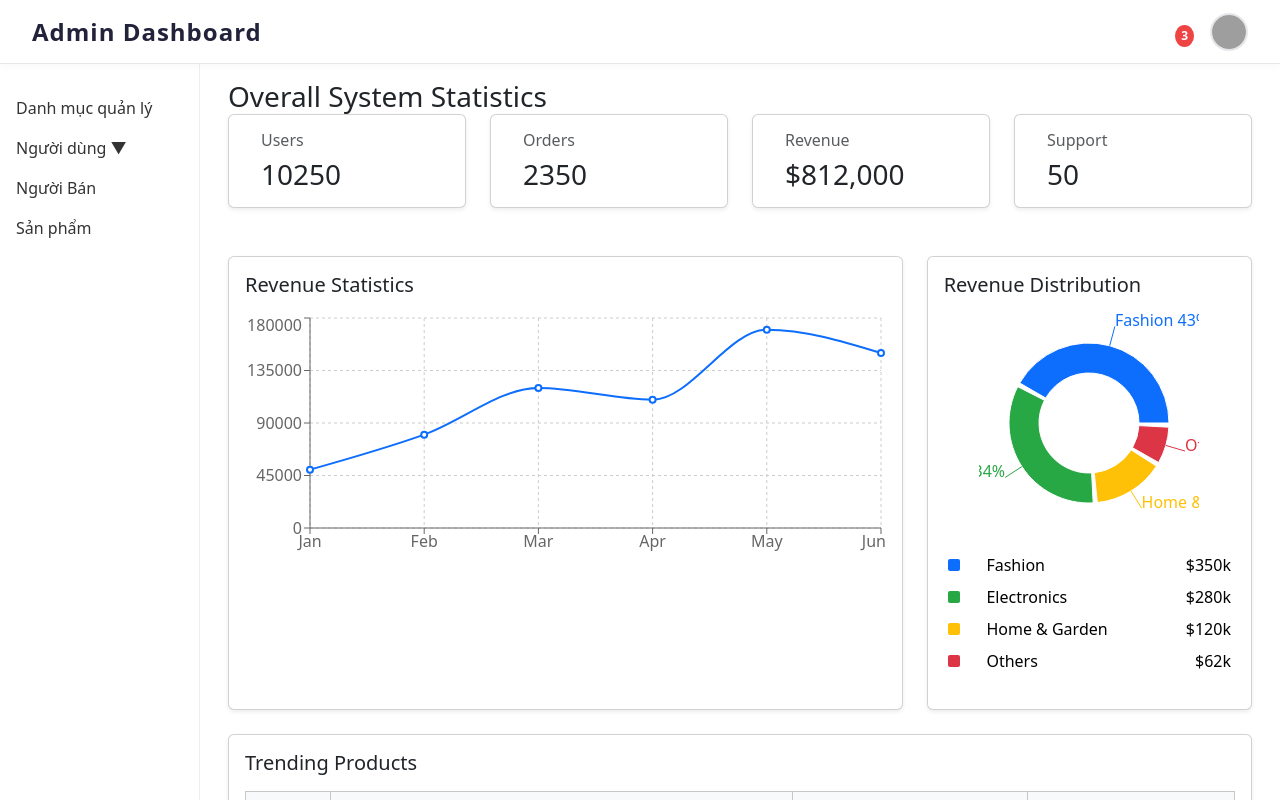
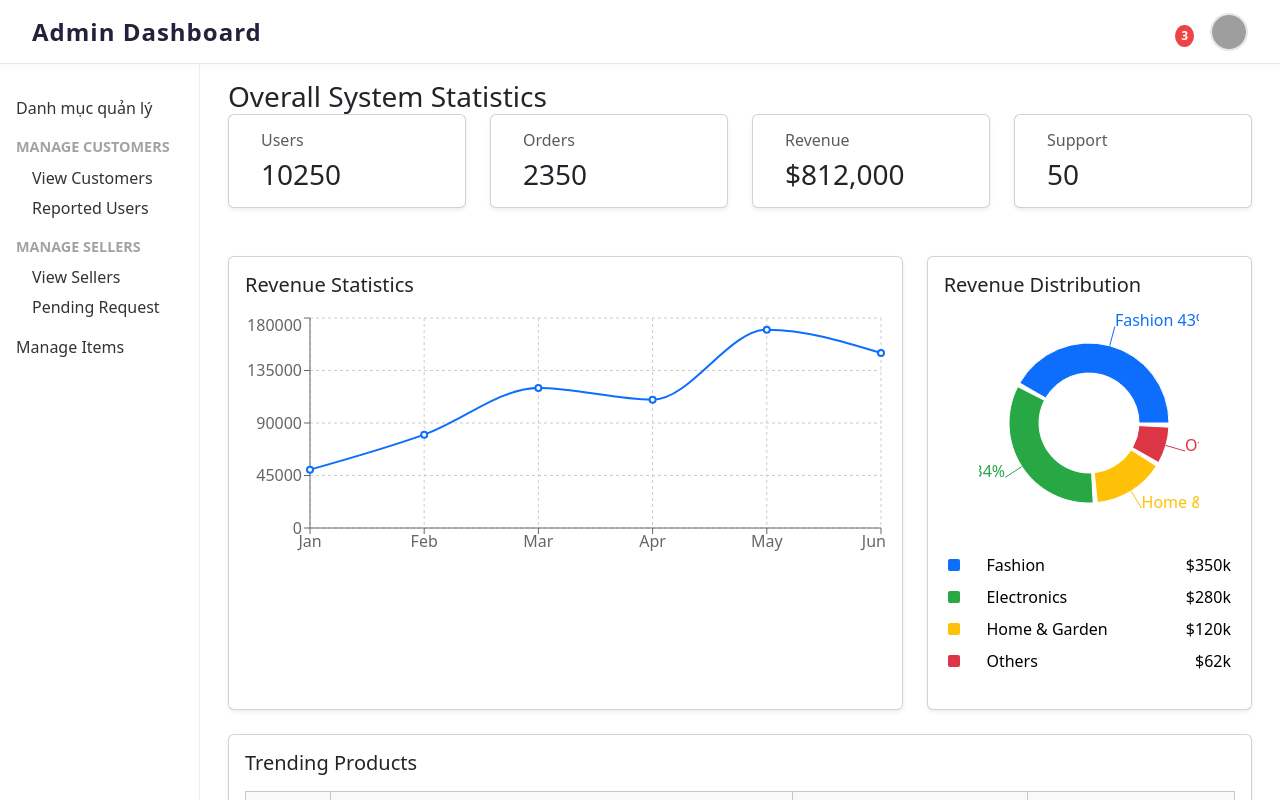
Before and after one commit to Alterix53/SE_GoMall, a React (Create React App) app in the folder e-commerce/gomallclient/: page /Admin in a window 1280 px wide. Shown: the top 800 px of the page. Built offline with nearby package versions, Linux system fonts and the light colour scheme; grey boxes are pictures that could not be loaded.

Commit message:
refactor admin dashboard

```diff
--- a/e-commerce/gomallclient/src/App.js
+++ b/e-commerce/gomallclient/src/App.js
@@ -19,14 +19,16 @@ function AdminLayout() {
     <>
       <HeaderNavAdmin />
       <div className="d-flex">
+
         <SidebarNav />
         <div className="flex-grow-1 p-3">
           <Breadcrumbs />
           <Routes>
             <Route path="/" element={<DashboardPage />} />
-            <Route path="ManageUser" element={<ManageUserPage />} />
-            <Route path="ManageUser/User" element={<ManageUserPage />} />
-            <Route path="ManageSeller" element={<ManageSellerPage />} />
+            <Route path="viewcustomer" element={<ManageUserPage />} />
+            <Route path="reportedusers" element={<ManageUserPage />} />
+            <Route path="viewseller" element={<ManageSellerPage />} />
+            <Route path="pendingrequest" element={<ManageSellerPage />} />
             <Route path="Items" element={<ItemsPage />} />
           </Routes>
         </div>
--- a/e-commerce/gomallclient/src/Component/Admin/SidebarNav.jsx
+++ b/e-commerce/gomallclient/src/Component/Admin/SidebarNav.jsx
@@ -1,8 +1,7 @@
-import React, { useState } from "react";
+import React from "react";
 import { NavLink } from "react-router-dom";
 
 function SidebarNav() {
-  const [openUserMenu, setOpenUserMenu] = useState(false);
   return (
     <nav className="sidebar-nav" style={{ minWidth: 200, borderRight: '1px solid #eee', height: '100vh', padding: '2rem 1rem' }}>
       <ul style={{ listStyle: 'none', padding: 0, margin: 0 }}>
@@ -11,36 +10,69 @@ function SidebarNav() {
             Danh mục quản lý
           </NavLink>
         </li>
+
+        {/* Manage Customers Section */}
         <li style={{ marginBottom: '1rem' }}>
           <div
-            style={{ cursor: 'pointer', fontWeight: openUserMenu ? 'bold' : 'normal', color: openUserMenu ? '#007bff' : '#333' }}
-            onClick={() => setOpenUserMenu((prev) => !prev)}
+            style={{
+              fontWeight: 'bold',
+              color: '#666',
+              opacity: 0.6,
+              pointerEvents: 'none',
+              fontSize: '0.9rem',
+              textTransform: 'uppercase',
+              marginBottom: '0.5rem'
+            }}
           >
-            Người dùng {openUserMenu ? '▲' : '▼'}
+            Manage Customers
           </div>
-          {openUserMenu && (
-            <ul style={{ listStyle: 'none', paddingLeft: 16, marginTop: 8 }}>
+          <ul style={{ listStyle: 'none', paddingLeft: 16, margin: 0 }}>
             <li style={{ marginBottom: 6 }}>
-                <NavLink to="/Admin/ManageUser/User" style={({ isActive }) => ({ fontWeight: isActive ? 'bold' : 'normal', color: isActive ? '#007bff' : '#333', textDecoration: 'none' })}>
-                  Thành viên
+              <NavLink to="/Admin/viewcustomer" style={({ isActive }) => ({ fontWeight: isActive ? 'bold' : 'normal', color: isActive ? '#007bff' : '#333', textDecoration: 'none' })}>
+                View Customers
               </NavLink>
             </li>
             <li>
-                <NavLink to="/Admin/ManageUser/reported" style={({ isActive }) => ({ fontWeight: isActive ? 'bold' : 'normal', color: isActive ? '#007bff' : '#333', textDecoration: 'none' })}>
-                  Bị báo cáo
+              <NavLink to="/Admin/reportedusers" style={({ isActive }) => ({ fontWeight: isActive ? 'bold' : 'normal', color: isActive ? '#007bff' : '#333', textDecoration: 'none' })}>
+                Reported Users
               </NavLink>
             </li>
           </ul>
-          )}
         </li>
+
+        {/* Manage Sellers Section */}
         <li style={{ marginBottom: '1rem' }}>
-          <NavLink to="/Admin/ManageSeller" style={({ isActive }) => ({ fontWeight: isActive ? 'bold' : 'normal', color: isActive ? '#007bff' : '#333', textDecoration: 'none' })}>
-            Người Bán
+          <div
+            style={{
+              fontWeight: 'bold',
+              color: '#666',
+              opacity: 0.6,
+              pointerEvents: 'none',
+              fontSize: '0.9rem',
+              textTransform: 'uppercase',
+              marginBottom: '0.5rem'
+            }}
+          >
+            Manage Sellers
+          </div>
+          <ul style={{ listStyle: 'none', paddingLeft: 16, margin: 0 }}>
+            <li style={{ marginBottom: 6 }}>
+              <NavLink to="/Admin/viewseller" style={({ isActive }) => ({ fontWeight: isActive ? 'bold' : 'normal', color: isActive ? '#007bff' : '#333', textDecoration: 'none' })}>
+                View Sellers
               </NavLink>
             </li>
+            <li>
+              <NavLink to="/Admin/pendingrequest" style={({ isActive }) => ({ fontWeight: isActive ? 'bold' : 'normal', color: isActive ? '#007bff' : '#333', textDecoration: 'none' })}>
+                Pending Request
+              </NavLink>
+            </li>
+          </ul>
+        </li>
+
+        {/* Manage Items Section */}
         <li style={{ marginBottom: '1rem' }}>
           <NavLink to="/Admin/Items" style={({ isActive }) => ({ fontWeight: isActive ? 'bold' : 'normal', color: isActive ? '#007bff' : '#333', textDecoration: 'none' })}>
-            Sản phẩm
+            Manage Items
           </NavLink>
         </li>
       </ul>
```
Lines whose indentation alone changed are shown as unchanged.
